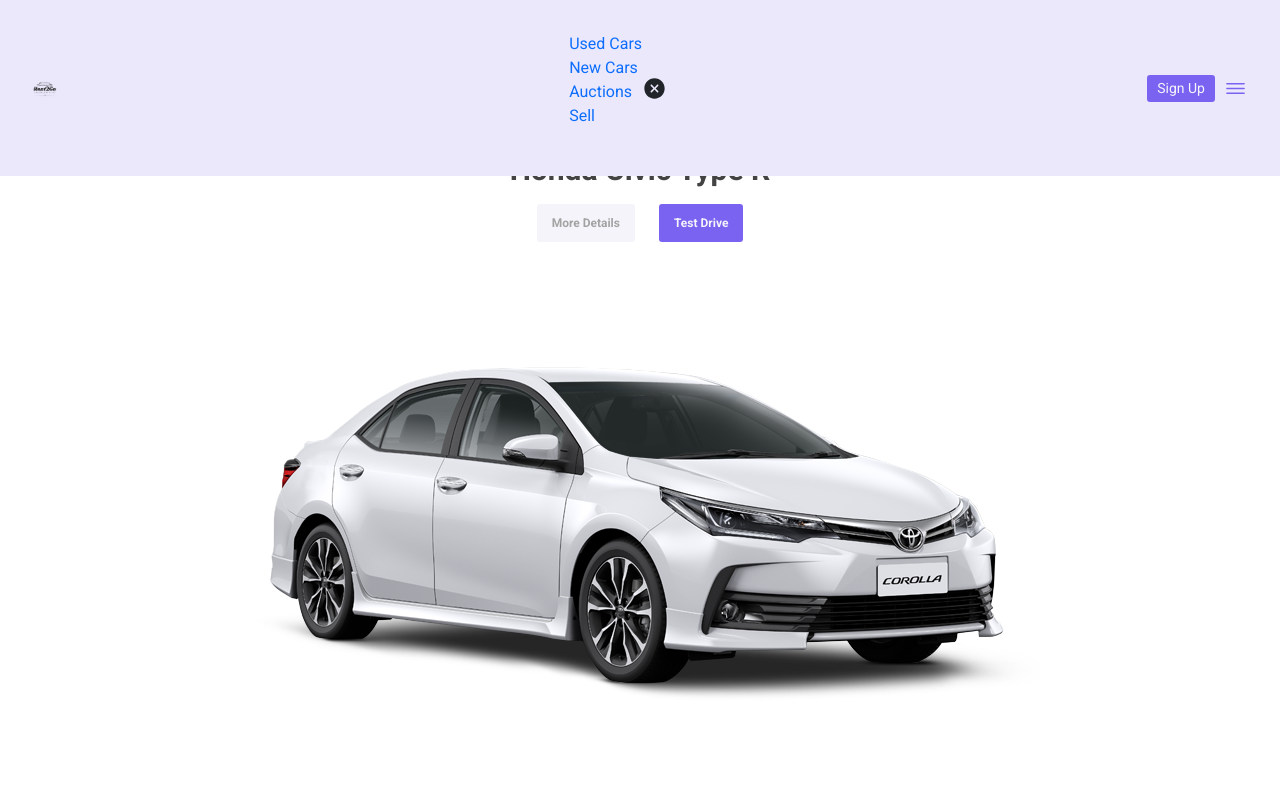
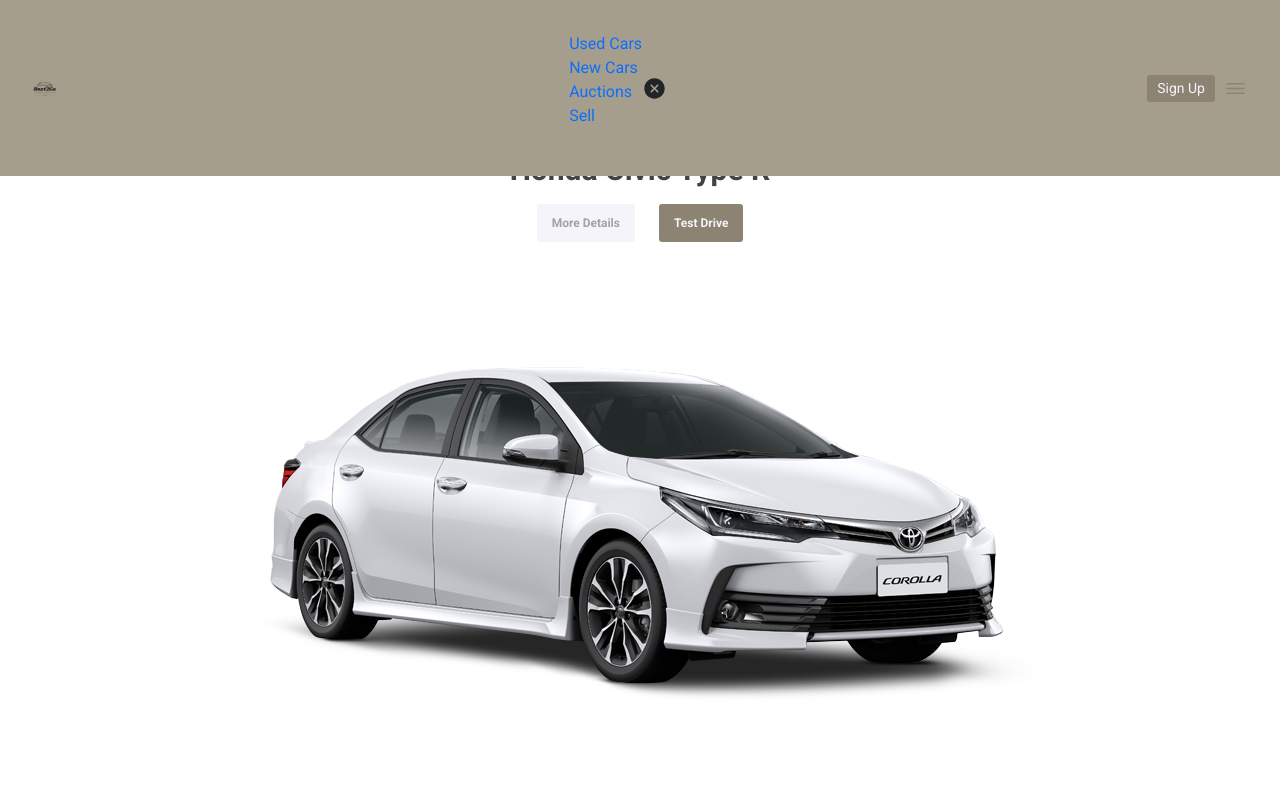
Before and after one commit to Rent2Go/rent2go_, a React (Create React App) app: page / in a window 1280 px wide. Shown: the top 800 px of the page. Built offline with nearby package versions, Linux system fonts and the light colour scheme.

Commit message:
updated color pallette

```diff
--- a/src/index.css
+++ b/src/index.css
@@ -12,8 +12,15 @@
   --color-text: #81AFDD;
   --color-subtext: #FF8A71;
 
-  --primaryColor: #7a63f1;
+  /*--primaryColor: #7a63f1;
   --secondaryColor: #ebe8fc;
+  --textColor:#a3a3a3;
+  --greyColor:#e8e8e8;
+  --whiteColor:#f5f4fa;
+  --blackColor:#434344;*/
+
+  --primaryColor: #8C8372;
+  --secondaryColor: #A59E8C;
   --textColor:#a3a3a3;
   --greyColor:#e8e8e8;
   --whiteColor:#f5f4fa;
```
